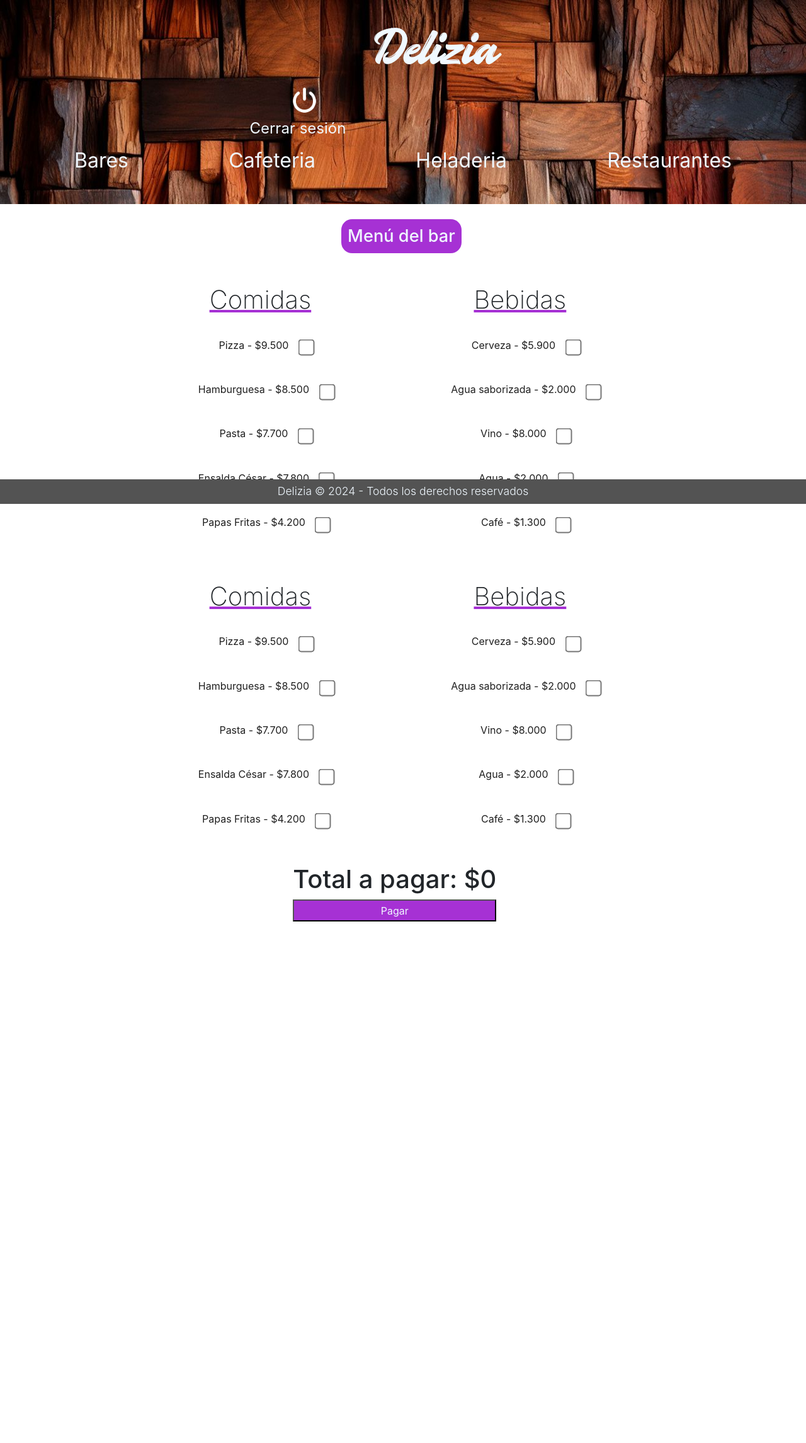
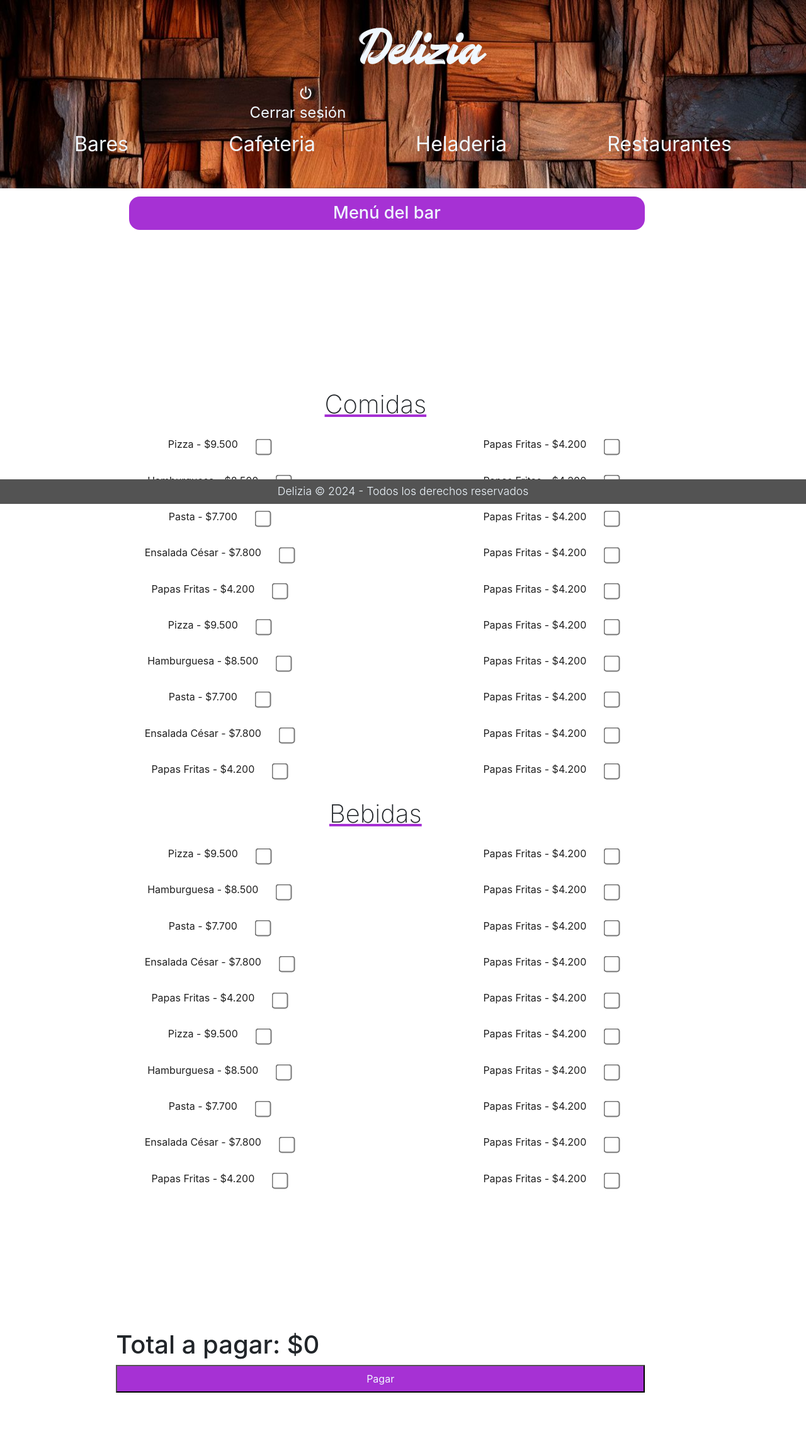
Before and after one commit to ianchu315/Delizia_S.A, a PHP site: page /bares.html in a window 1280 px wide. Shown: the whole page at 63% size. Before the commit the page ends 1463 px from the top, so only its background shows below. Run offline with PHP 8.4, Linux system fonts and the light colour scheme; some libraries are stand-ins or nearby versions.

Commit message:
pagina bares en camino P. IV
cambiar el texto que está, por información real

```diff
--- a/bares.css
+++ b/bares.css
@@ -91,7 +91,7 @@ body{
   .titulo{
     display: flex;
     font-size: 400%;
-    margin-left: 46%;
+    margin-left: 44%;
     align-items: center;
     color: aliceblue;
     text-decoration: none;
@@ -111,124 +111,12 @@ body{
   }
 
   .cerrar_se img{
-    width: 10%;
-    margin-right: 8%;
+    width: 5%;
+    margin-right: 10%;
   }
 
   .cerrar_se:hover{
     text-decoration: underline aliceblue;
-  }
-
-  /* cards */
-
-  .roww{
-    display: flex;
-    flex-direction: row;
-    justify-content: space-around;
-  }
-
-  .carta{
-    border: 1px solid #9e9e9e;
-    border-radius: 10px 10px 0 0;
-    margin: .6% 3%;
-    width: 50%;
-    transition: .3s;
-  }
-
-  .carta:hover{
-    transition: .3s;
-    width: 60%;
-    border: 1px solid rgb(166, 49, 212);
-    border-radius: 10px;
-  }
-
-  .roww .carta img{
-    border-radius: 10px 10px 0 0;
-  }
-
-  .cpadding{
-    margin: 4%;
-  }
-
-  .conteeiner{
-    border: 2px solid #9e9e9e;
-    border-radius: 10px 10px 0 0;
-    padding: 2% 0;
-    margin: 0 10%;
-  }
-
-  /* pop up's */
-
-.modal{
-  visibility: hidden;
-  opacity: 0;
-  position: absolute;
-  top: 0;
-  bottom: 0;
-  right: 0;
-  left: 0;
-  display: flex;
-  width: 100%;
-  height: 100%;
-  justify-content: center;
-  align-items: center;
-  backdrop-filter: blur(5px);
-  transition: all 0.5s;
-}
-
-.modal .modal-content img{
-  margin: 5% 0;
-}
-
-.h1-pop{
-  display: flex;
-  justify-content: center;
-  color: rgb(58, 58, 58);
-  text-decoration: underline rgb(166, 49, 212);
-}
-
-.modal-content{
-  padding: 3%;
-  width: 60%;
-  height: 80%;
-  background: white;
-  border-radius: 20px;
-  box-shadow: 0 0 5px rgba(0 0 0 / .15);
-}
-
-.modal-content h2{
-  margin-top: 20px;
-}
-
-.modal-content p{
-  margin: 20px 0;
-}
-
-.close-btn{
-  position: absolute;
-  top: 10px;
-  right: 30px;
-  width: 30px;
-  height: 30px;
-  border-radius: 30px;
-  background: rgba(0 0 0 / .15);
-  display: flex;
-  justify-content: center;
-  align-items: center;
-}
-
-.close-btn a{
-  color:  rgb(31, 31, 31);
-}
-
-.close-btn a:hover{
-  text-decoration: none;
-  color: orangered;
-}
-
-.modal:target{
-  visibility: visible;
-  opacity: 1;
   }
 
   /* menu */
@@ -248,7 +136,10 @@ body{
   }
 
   .row{
-    margin-left: 17%;
+    display: flex;
+    flex-direction: column;
+    justify-content: center;
+    align-items: center;
   }
 
   .pagar{
@@ -277,14 +168,21 @@ body{
     margin-bottom: 2%;
   }
 
+  .comi, .bebi{
+    display: flex;
+    width: 100%;
+    margin: 0 5%;
+    flex-direction: column;
+  }
+
   .comidas, .bebidas {
     display: flex;
-    flex-direction: column;
+    flex-direction: row;
+    justify-content: center;
+    align-items: center;
+    width: 100%;
     flex-wrap: nowrap;
-    width: 30%;
-    justify-content: space-evenly;
     margin: 1% 8%;
-    align-items: stretch;
   }
 
   #menu-form{
@@ -292,14 +190,8 @@ body{
     flex-wrap: wrap;
     flex-direction: column;
     justify-content: center;
-    width: 100%;
+    width: 80%;
     padding: 1% 0;
-    margin-left: 5%;
-  }
-
-  #menu-form hr{
-    color: black;
-    width: 70%;
   }
 
   #menu-form .menu-item label, #menu-form .menu-item input{
@@ -330,12 +222,6 @@ body{
     align-items: center;
   }
 
-  .justificadoo .hr{
-    color: black;
-    width: 70%;
-    margin-left: 32.6%;
-  }
-
 /* footer */
 
 footer{
--- a/bares.html
+++ b/bares.html
@@ -4,6 +4,7 @@
     <meta charset="UTF-8">
     <meta name="viewport" content="width=device-width, initial-scale=1.0">
     <title>Bares</title>
+    <script src="https://cdnjs.cloudflare.com/ajax/libs/bodymovin/5.9.6/lottie.min.js"></script>
     <link rel="stylesheet" href="https://stackpath.bootstrapcdn.com/bootstrap/4.5.2/css/bootstrap.min.css">
     <link rel="stylesheet" href="bares.css">
 </head>
@@ -25,154 +26,246 @@
         </div>
 
     </header>
-
-    <div class="justificadoo">
-
-        <br>
+            <form id="menu-form">
 
                 <h2 class="h2">Menú del bar</h2>
-
-        <form id="menu-form">
+                <br>
+                <br>
 
                     <div class="row">
 
-                <div class="comidas">
                         <h2>Comidas</h2>
 
-                    <div class="menu-item">
+                        <div class="comidas">
+
+                            <div class="comi">
+                                <!-- Comida 1 -->
+                                <div class="menu-item checkbox-container">
                                     <label for="item1">Pizza - $9.500</label>
-                        <input type="checkbox" class="checkbox" id="item1" value="9500">
+                                    <input type="checkbox" class="checkbox" value="9500">
                                 </div>
-
-                    <div class="menu-item">
+                                <!-- Comida 2 -->
+                                <div class="menu-item checkbox-container">
                                     <label for="item2">Hamburguesa - $8.500</label>
-                        <input type="checkbox" class="checkbox" id="item2" value="8500">
+                                    <input type="checkbox" class="checkbox" value="8500">
                                 </div>
-
-                    <div class="menu-item">
+                                <!-- Comida 3 -->
+                                <div class="menu-item checkbox-container">
                                     <label for="item3">Pasta - $7.700</label>
-                        <input type="checkbox" class="checkbox" id="item3" value="7700">
+                                    <input type="checkbox" class="checkbox" value="7700">
                                 </div>
-
-                    <div class="menu-item">
-                        <label for="item4">Ensalda César - $7.800</label>
-                        <input type="checkbox" class="checkbox" id="item4" value="7800">
+                                <!-- Comida 4 -->
+                                <div class="menu-item checkbox-container">
+                                    <label for="item4">Ensalada César - $7.800</label>
+                                    <input type="checkbox" class="checkbox" value="7800">
                                 </div>
-
-                    <div class="menu-item">
+                                <!-- Comida 5 -->
+                                <div class="menu-item checkbox-container">
                                     <label for="item5">Papas Fritas - $4.200</label>
-                        <input type="checkbox" class="checkbox" id="item5" value="4200">
+                                    <input type="checkbox" class="checkbox" value="4200">
+                                </div>
+                                <!-- Comida 1 -->
+                                <div class="menu-item checkbox-container">
+                                    <label for="item1">Pizza - $9.500</label>
+                                    <input type="checkbox" class="checkbox" value="9500">
+                                </div>
+                                <!-- Comida 2 -->
+                                <div class="menu-item checkbox-container">
+                                    <label for="item2">Hamburguesa - $8.500</label>
+                                    <input type="checkbox" class="checkbox" value="8500">
+                                </div>
+                                <!-- Comida 3 -->
+                                <div class="menu-item checkbox-container">
+                                    <label for="item3">Pasta - $7.700</label>
+                                    <input type="checkbox" class="checkbox" value="7700">
+                                </div>
+                                <!-- Comida 4 -->
+                                <div class="menu-item checkbox-container">
+                                    <label for="item4">Ensalada César - $7.800</label>
+                                    <input type="checkbox" class="checkbox" value="7800">
+                                </div>
+                                <!-- Comida 5 -->
+                                <div class="menu-item checkbox-container">
+                                    <label for="item5">Papas Fritas - $4.200</label>
+                                    <input type="checkbox" class="checkbox" value="4200">
                                 </div>
 
                             </div>
 
-                <div class="bebidas">
+                            <div class="comi">
+                                <!-- Comida 6 -->
+                                <div class="menu-item checkbox-container">
+                                    <label for="item6">Papas Fritas - $4.200</label>
+                                    <input type="checkbox" class="checkbox" value="4200">
+                                </div>
+                                <!-- Comida 7 -->
+                                <div class="menu-item checkbox-container">
+                                    <label for="item7">Papas Fritas - $4.200</label>
+                                    <input type="checkbox" class="checkbox" value="4200">
+                                </div>
+                                <!-- Comida 8 -->
+                                <div class="menu-item checkbox-container">
+                                    <label for="item8">Papas Fritas - $4.200</label>
+                                    <input type="checkbox" class="checkbox" value="4200">
+                                </div>
+                                <!-- Comida 9 -->
+                                <div class="menu-item checkbox-container">
+                                    <label for="item9">Papas Fritas - $4.200</label>
+                                    <input type="checkbox" class="checkbox" value="4200">
+                                </div>
+                                <!-- Comida 10 -->
+                                <div class="menu-item checkbox-container">
+                                    <label for="item10">Papas Fritas - $4.200</label>
+                                    <input type="checkbox" class="checkbox" value="4200">
+                                </div>
+                                <!-- Comida 6 -->
+                                <div class="menu-item checkbox-container">
+                                    <label for="item6">Papas Fritas - $4.200</label>
+                                    <input type="checkbox" class="checkbox" value="4200">
+                                </div>
+                                <!-- Comida 7 -->
+                                <div class="menu-item checkbox-container">
+                                    <label for="item7">Papas Fritas - $4.200</label>
+                                    <input type="checkbox" class="checkbox" value="4200">
+                                </div>
+                                <!-- Comida 8 -->
+                                <div class="menu-item checkbox-container">
+                                    <label for="item8">Papas Fritas - $4.200</label>
+                                    <input type="checkbox" class="checkbox" value="4200">
+                                </div>
+                                <!-- Comida 9 -->
+                                <div class="menu-item checkbox-container">
+                                    <label for="item9">Papas Fritas - $4.200</label>
+                                    <input type="checkbox" class="checkbox" value="4200">
+                                </div>
+                                <!-- Comida 10 -->
+                                <div class="menu-item checkbox-container">
+                                    <label for="item10">Papas Fritas - $4.200</label>
+                                    <input type="checkbox" class="checkbox" value="4200">
+                                </div>
+                            </div>
+                        </div>
 
                         <h2>Bebidas</h2>
 
-                    <div class="menu-item">
-                        <label for="item6">Cerveza - $5.900</label>
-                        <input type="checkbox" class="checkbox" id="item6" value="5900">
+                        <div class="bebidas">
+
+                            <div class="comi">
+                                <!-- Comida 1 -->
+                                <div class="menu-item checkbox-container">
+                                    <label for="item1">Pizza - $9.500</label>
+                                    <input type="checkbox" class="checkbox" value="9500">
                                 </div>
-
-                    <div class="menu-item">
-                        <label for="item7">Agua saborizada - $2.000</label>
-                        <input type="checkbox" class="checkbox" id="item7" value="2000">
+                                <!-- Comida 2 -->
+                                <div class="menu-item checkbox-container">
+                                    <label for="item2">Hamburguesa - $8.500</label>
+                                    <input type="checkbox" class="checkbox" value="8500">
                                 </div>
-
-                    <div class="menu-item">
-                        <label for="item8">Vino - $8.000</label>
-                        <input type="checkbox" class="checkbox" id="item8" value="8000">
+                                <!-- Comida 3 -->
+                                <div class="menu-item checkbox-container">
+                                    <label for="item3">Pasta - $7.700</label>
+                                    <input type="checkbox" class="checkbox" value="7700">
                                 </div>
-
-                    <div class="menu-item">
-                        <label for="item9">Agua - $2.000</label>
-                        <input type="checkbox" class="checkbox" id="item9" value="2000">
+                                <!-- Comida 4 -->
+                                <div class="menu-item checkbox-container">
+                                    <label for="item4">Ensalada César - $7.800</label>
+                                    <input type="checkbox" class="checkbox" value="7800">
                                 </div>
-
-                    <div class="menu-item">
-                        <label for="item10">Café - $1.300</label>
-                        <input type="checkbox" class="checkbox" id="item10" value="1300">
+                                <!-- Comida 5 -->
+                                <div class="menu-item checkbox-container">
+                                    <label for="item5">Papas Fritas - $4.200</label>
+                                    <input type="checkbox" class="checkbox" value="4200">
+                                </div>
+                                <!-- Comida 1 -->
+                                <div class="menu-item checkbox-container">
+                                    <label for="item1">Pizza - $9.500</label>
+                                    <input type="checkbox" class="checkbox" value="9500">
+                                </div>
+                                <!-- Comida 2 -->
+                                <div class="menu-item checkbox-container">
+                                    <label for="item2">Hamburguesa - $8.500</label>
+                                    <input type="checkbox" class="checkbox" value="8500">
+                                </div>
+                                <!-- Comida 3 -->
+                                <div class="menu-item checkbox-container">
+                                    <label for="item3">Pasta - $7.700</label>
+                                    <input type="checkbox" class="checkbox" value="7700">
+                                </div>
+                                <!-- Comida 4 -->
+                                <div class="menu-item checkbox-container">
+                                    <label for="item4">Ensalada César - $7.800</label>
+                                    <input type="checkbox" class="checkbox" value="7800">
+                                </div>
+                                <!-- Comida 5 -->
+                                <div class="menu-item checkbox-container">
+                                    <label for="item5">Papas Fritas - $4.200</label>
+                                    <input type="checkbox" class="checkbox" value="4200">
                                 </div>
 
                             </div>
 
+                            <div class="comi">
+                                <!-- Comida 6 -->
+                                <div class="menu-item checkbox-container">
+                                    <label for="item6">Papas Fritas - $4.200</label>
+                                    <input type="checkbox" class="checkbox" value="4200">
                                 </div>
-
-            <div class="row">
-
-                <div class="comidas">
-                    <h2>Comidas</h2>
-
-                    <div class="menu-item">
-                        <label for="item1">Pizza - $9.500</label>
-                        <input type="checkbox" class="checkbox" id="item1" value="9500">
+                                <!-- Comida 7 -->
+                                <div class="menu-item checkbox-container">
+                                    <label for="item7">Papas Fritas - $4.200</label>
+                                    <input type="checkbox" class="checkbox" value="4200">
                                 </div>
-
-                    <div class="menu-item">
-                        <label for="item2">Hamburguesa - $8.500</label>
-                        <input type="checkbox" class="checkbox" id="item2" value="8500">
+                                <!-- Comida 8 -->
+                                <div class="menu-item checkbox-container">
+                                    <label for="item8">Papas Fritas - $4.200</label>
+                                    <input type="checkbox" class="checkbox" value="4200">
                                 </div>
-
-                    <div class="menu-item">
-                        <label for="item3">Pasta - $7.700</label>
-                        <input type="checkbox" class="checkbox" id="item3" value="7700">
+                                <!-- Comida 9 -->
+                                <div class="menu-item checkbox-container">
+                                    <label for="item9">Papas Fritas - $4.200</label>
+                                    <input type="checkbox" class="checkbox" value="4200">
                                 </div>
-
-                    <div class="menu-item">
-                        <label for="item4">Ensalda César - $7.800</label>
-                        <input type="checkbox" class="checkbox" id="item4" value="7800">
+                                <!-- Comida 10 -->
+                                <div class="menu-item checkbox-container">
+                                    <label for="item10">Papas Fritas - $4.200</label>
+                                    <input type="checkbox" class="checkbox" value="4200">
                                 </div>
-
-                    <div class="menu-item">
-                        <label for="item5">Papas Fritas - $4.200</label>
-                        <input type="checkbox" class="checkbox" id="item5" value="4200">
+                                <!-- Comida 6 -->
+                                <div class="menu-item checkbox-container">
+                                    <label for="item6">Papas Fritas - $4.200</label>
+                                    <input type="checkbox" class="checkbox" value="4200">
+                                </div>
+                                <!-- Comida 7 -->
+                                <div class="menu-item checkbox-container">
+                                    <label for="item7">Papas Fritas - $4.200</label>
+                                    <input type="checkbox" class="checkbox" value="4200">
+                                </div>
+                                <!-- Comida 8 -->
+                                <div class="menu-item checkbox-container">
+                                    <label for="item8">Papas Fritas - $4.200</label>
+                                    <input type="checkbox" class="checkbox" value="4200">
+                                </div>
+                                <!-- Comida 9 -->
+                                <div class="menu-item checkbox-container">
+                                    <label for="item9">Papas Fritas - $4.200</label>
+                                    <input type="checkbox" class="checkbox" value="4200">
+                                </div>
+                                <!-- Comida 10 -->
+                                <div class="menu-item checkbox-container">
+                                    <label for="item10">Papas Fritas - $4.200</label>
+                                    <input type="checkbox" class="checkbox" value="4200">
+                                </div>
                             </div>
                         </div>
 
-                <div class="bebidas">
-
-                    <h2>Bebidas</h2>
-
-                    <div class="menu-item">
-                        <label for="item6">Cerveza - $5.900</label>
-                        <input type="checkbox" class="checkbox" id="item6" value="5900">
                     </div>
-
-                    <div class="menu-item">
-                        <label for="item7">Agua saborizada - $2.000</label>
-                        <input type="checkbox" class="checkbox" id="item7" value="2000">
-                    </div>
-
-                    <div class="menu-item">
-                        <label for="item8">Vino - $8.000</label>
-                        <input type="checkbox" class="checkbox" id="item8" value="8000">
-                    </div>
-
-                    <div class="menu-item">
-                        <label for="item9">Agua - $2.000</label>
-                        <input type="checkbox" class="checkbox" id="item9" value="2000">
-                    </div>
-
-                    <div class="menu-item">
-                        <label for="item10">Café - $1.300</label>
-                        <input type="checkbox" class="checkbox" id="item10" value="1300">
-                    </div>
-
-                </div>
-
-            </div>
-
-        </form>
-
-
 
                     <div class="total">
                         <h4>Total a pagar: $<span id="total">0</span></h4>
                         <button class="pagar">Pagar</button>
                     </div>
 
-    </div>
+            </form>
 
     <br>
     <br>
@@ -182,9 +275,6 @@
         Delizia &copy; 2024 - Todos los derechos reservados
     </footer>
 
-
-
-
     <script src="https://code.jquery.com/jquery-3.5.1.slim.min.js"></script>
     <script src="https://cdn.jsdelivr.net/npm/@popperjs/core@2.9.2/dist/umd/popper.min.js"></script>
     <script src="https://stackpath.bootstrapcdn.com/bootstrap/4.5.2/js/bootstrap.min.js"></script>
```
Also changed, not shown: animaciones/lottieflow-chekbox-08-A631D4-easey.json (added, +1 -0 lines), style.css (+8 -34 lines), img/check-square.svg (added). Lines whose indentation alone changed are shown as unchanged.
